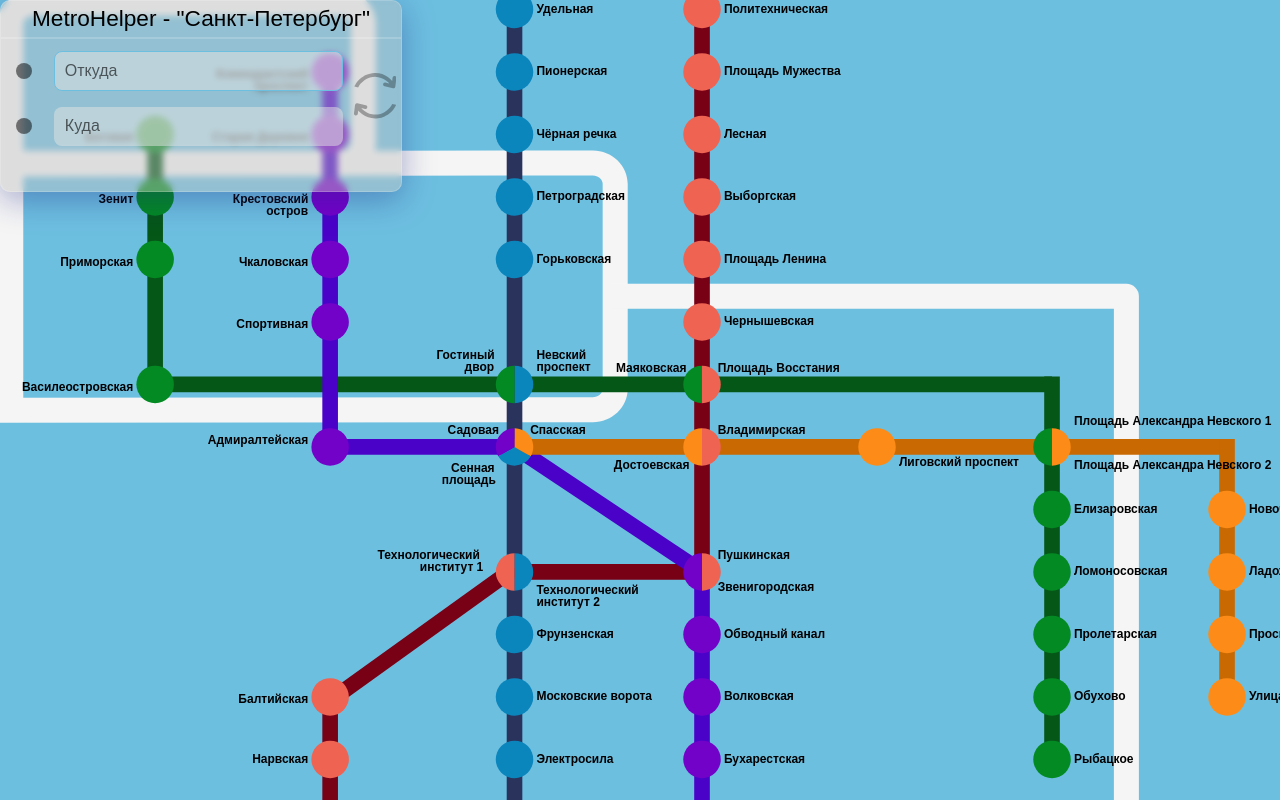
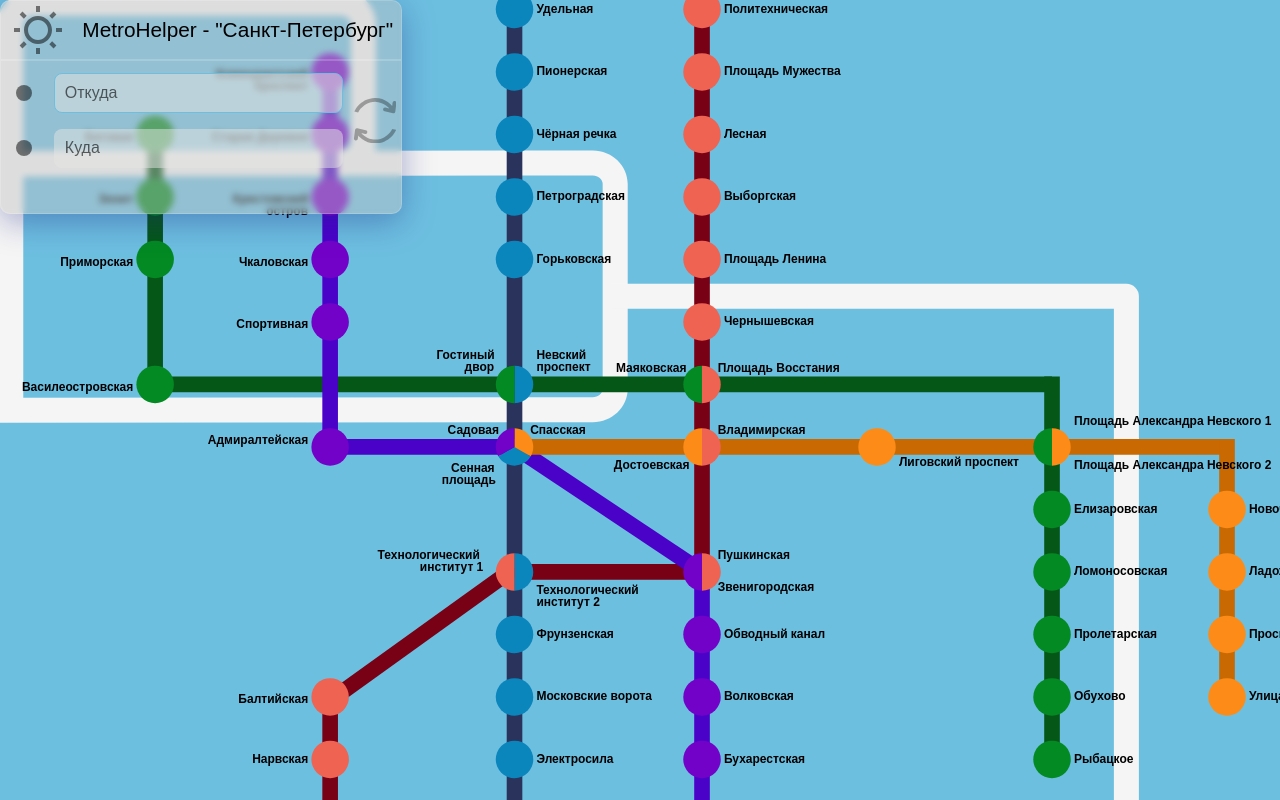
Before and after one commit to finn3r/MetroHelper, a React (Create React App) app: page / in a window 1280 px wide. Built offline with nearby package versions, Linux system fonts and the light colour scheme; a web font is replaced by a local one.

Commit message:
Added theme switcher

```diff
--- a/src/components/Menu/Header.tsx
+++ b/src/components/Menu/Header.tsx
@@ -1,9 +1,31 @@
-import React from 'react';
+import React, {useState} from 'react';
 import * as ST from '../../styled';
+import {ReactComponent as SunButton} from "../../svg/SunButton.svg";
+import {ReactComponent as MoonButton} from "../../svg/MoonButton.svg";
+import {useAppDispatch} from "../../hooks/redux";
+import {themeSlice} from "../../store/reducers/ThemeSlice";
 
 const Header: React.FC = () => {
+    const {changeTheme} = themeSlice.actions;
+    const [theme, setTheme] = useState(false);
+    const dispatch = useAppDispatch();
+
+    const handleClick = () => {
+        setTheme(!theme);
+        dispatch(changeTheme());
+    }
+
     return (
         <ST.MenuHeaderContainer>
+            <ST.ButtonContainer>
+                <ST.ButtonContent>
+                    {
+                        theme ?
+                            <SunButton style={{width: "3rem"}} onClick={handleClick}/> :
+                            <MoonButton style={{width: "3rem"}} onClick={handleClick}/>
+                    }
+                </ST.ButtonContent>
+            </ST.ButtonContainer>
             MetroHelper - "Санкт-Петербург"
         </ST.MenuHeaderContainer>
     );
--- a/src/store/reducers/ThemeSlice.ts
+++ b/src/store/reducers/ThemeSlice.ts
@@ -1,6 +1,7 @@
 import {createSlice} from "@reduxjs/toolkit";
 
 interface ThemeState {
+    name: string;
     bg: string;
     dark_bg: string;
     alter_bg: string;
@@ -10,6 +11,7 @@ interface ThemeState {
 }
 
 const lightTheme: ThemeState = {
+    name: "light",
     bg: "rgba(109, 191, 224, 1)",
     dark_bg: "rgba(0, 162, 255, 1)",
     alter_bg: "whitesmoke",
@@ -19,6 +21,7 @@ const lightTheme: ThemeState = {
 }
 
 const darkTheme: ThemeState = {
+    name: "dark",
     bg: "rgba(0, 0, 0, 1)",
     dark_bg: "grey",
     alter_bg: "darkgrey",
@@ -28,11 +31,11 @@ const darkTheme: ThemeState = {
 }
 
 export const themeSlice = createSlice({
-    name: 'user',
+    name: 'theme',
     initialState: lightTheme,
     reducers: {
         changeTheme(state) {
-            (state === lightTheme) ? state = darkTheme : state = lightTheme;
+            (state.name === "light") ? Object.assign(state, darkTheme) : state = Object.assign(state, lightTheme);
         }
     }
 })
--- a/src/styled.ts
+++ b/src/styled.ts
@@ -67,10 +67,16 @@ const MenuItem = styled.div`
 `;
 
 export const MenuHeaderContainer = styled(MenuItem)`
+  display: flex;
+  height: 3rem;
+  align-items: center;
+  justify-content: space-around;
   border-bottom: 2px solid rgba(255, 255, 255, 0.18);
-  font-size: 135%;
+  font-size: 1.3rem;
   @media (max-width: 700px) {
-    display: none;
+    position: fixed;
+    top: calc(100% - var(--vh, 1vh) * 100 + 1px);
+    background: ${props => props.theme.second_bg};
   }
 `;
 
@@ -96,6 +102,8 @@ export const ButtonContainer = styled.div`
 `;
 
 export const ButtonContent = styled.div<{ disabled?: boolean, hidden?: boolean }>`
+  display: flex;
+  align-items: center;
   opacity: ${props => props.disabled ? 0.3 : 0.5};
   visibility: ${props => props.hidden ? "hidden" : "visible"};
   transition: all 0.7s, opacity 0.2s;
@@ -206,7 +214,7 @@ export const InputField = styled.input.attrs({
 
   ::placeholder {
     font-weight: 400;
-    color: ${props => props.theme.fg};
+    color: black;
     opacity: 0.6;
   }
 
@@ -252,7 +260,7 @@ export const InputUnFocusButton = styled(ButtonContent).attrs({
   align-items: center;
   justify-content: center;
   position: absolute;
-  color: ${props => props.theme.fg};
+  color: black;
   height: calc(100% - 1rem);
   right: .2rem;
   top: 1.2rem;
```
Also changed, not shown: src/svg/MoonButton.svg (added), src/svg/SunButton.svg (added).
